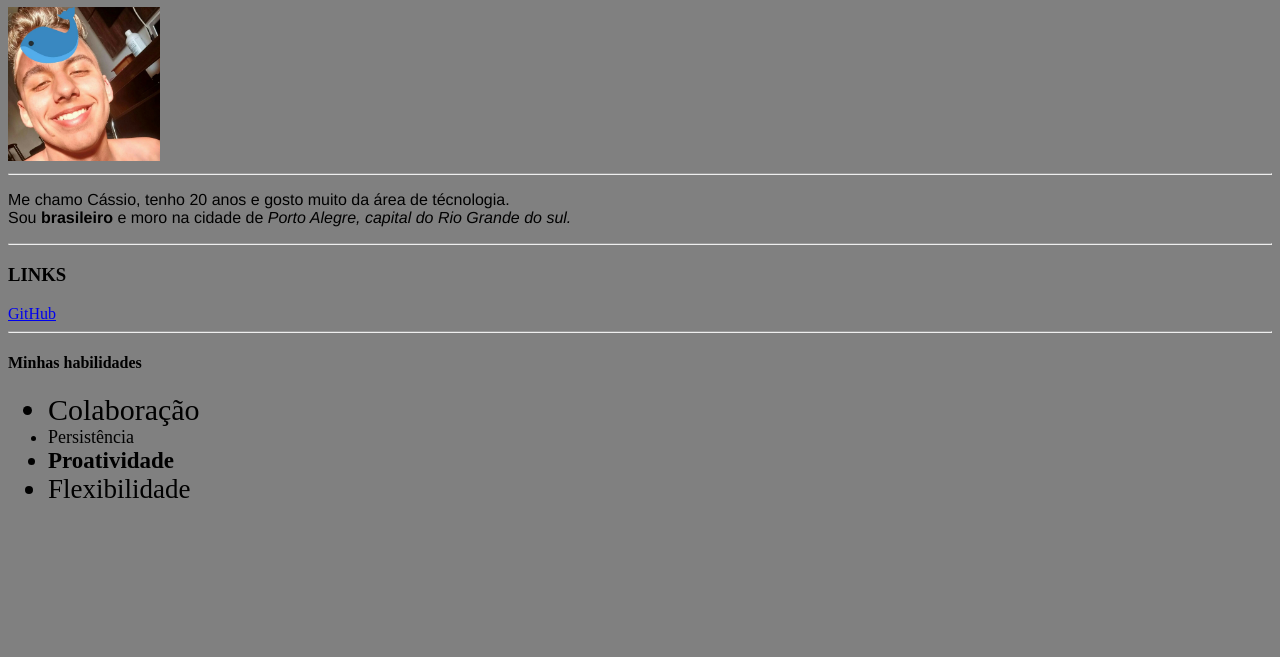
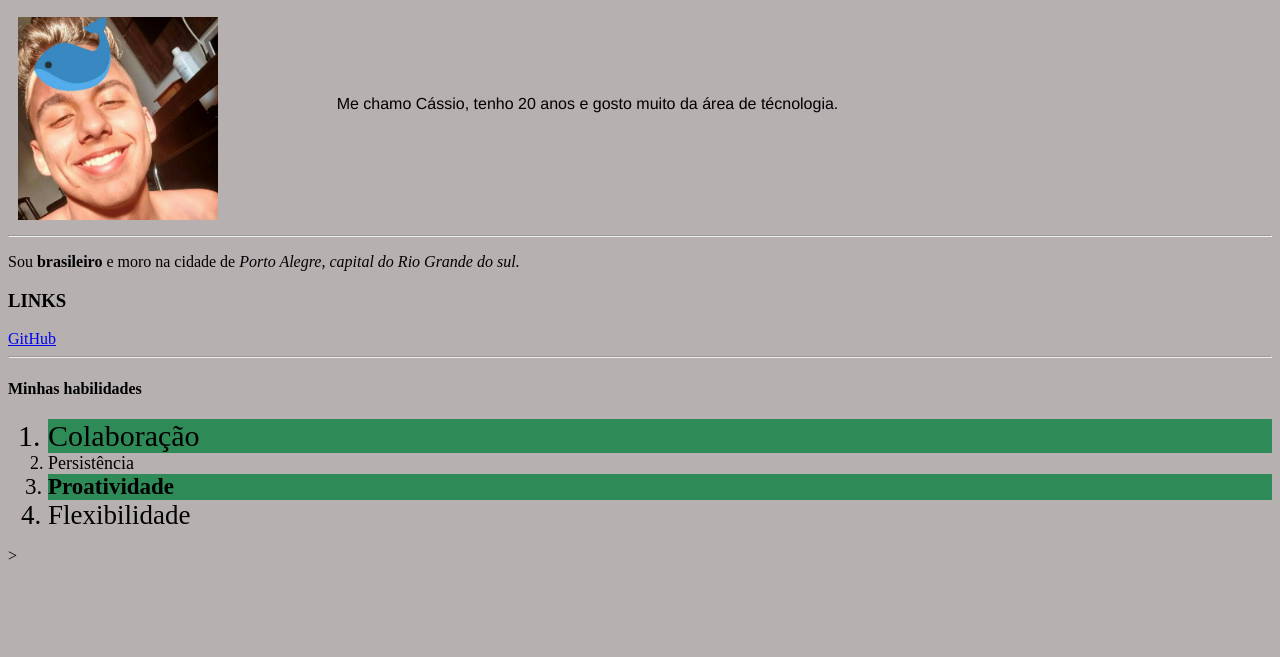
Before and after one commit to cassiomirailh/portfolio-trybe, a plain HTML site: page index.html in a window 1280 px wide. Shown: the part 143-800 px from the top of the page. Drawn offline with Linux system fonts and the light colour scheme.

Commit message:
foto ao lado da foto, numeros ímpares destacados

```diff
--- a/index.html
+++ b/index.html
@@ -13,22 +13,25 @@
         <li><a href="#link">LINKS</a></li>
         <li><a href="#foto">FOTO</a></li>
     </ul>
-
+    <div>
     <h1 id="nome">Cássio Gabriel Mirailh Seehaber</h1>
-    <img src="./eu.jpg" alt="Minha foto"width="12%" id="foto">
+        <div class="image-container">
+        <img src="./eu.jpg" alt="Minha foto"width="200px" id="foto">
+        <p id="description">Me chamo Cássio, tenho 20 anos e gosto muito da área de técnologia.</p>
+        </div>
+    </div>
     <hr>
-    <p id="description">Me chamo Cássio, tenho 20 anos e gosto muito da área de técnologia. <br> Sou <strong>brasileiro</strong> e moro na cidade de <em>Porto Alegre, capital do Rio Grande do sul.</em></p>
-    <hr>
+    <p>Sou <strong>brasileiro</strong> e moro na cidade de <em>Porto Alegre, capital do Rio Grande do sul.</em></p>
     <h3 id="link">LINKS</h3>
     <a target="_blank" href="https://github.com/cassiomirailh">GitHub</a>
     <hr>
     <p></p>
     <h4 id="minhasHabilidades">Minhas habilidades</h4>
-    <ul>
+    <ol>
         <li id="colabora">Colaboração</li>
         <li id="persis">Persistência</li>
         <li id="proa"><b>Proatividade</b></li>
         <li id="flex">Flexibilidade</li>
-    </ul>
+    </ol>>
 </body>
 </html>
--- a/style.css
+++ b/style.css
@@ -1,11 +1,15 @@
 body{
-    background-color: grey;
+    background-color: rgb(182, 176, 176);
     }
     #nome{
         font-family: Arial, Helvetica, sans-serif;
+        text-align: center;
     }
     #description{
         font-family: 'Franklin Gothic Medium', 'Arial Narrow', Arial, sans-serif;
+        position: absolute;
+        left: 26%;
+        top: 33%;
     }
     #colabora{
         font-size: 30px;
@@ -19,3 +23,15 @@ body{
     #persis{
         font-size: 18px;
     }
+    #foto{
+        float: left;
+        padding: 10px;
+        background-color: s;
+    }
+    .image-container{
+        height: 220px;
+        position: relative;
+    }
+    ol li:nth-child(odd){
+        background-color: seagreen;
+    }
```
